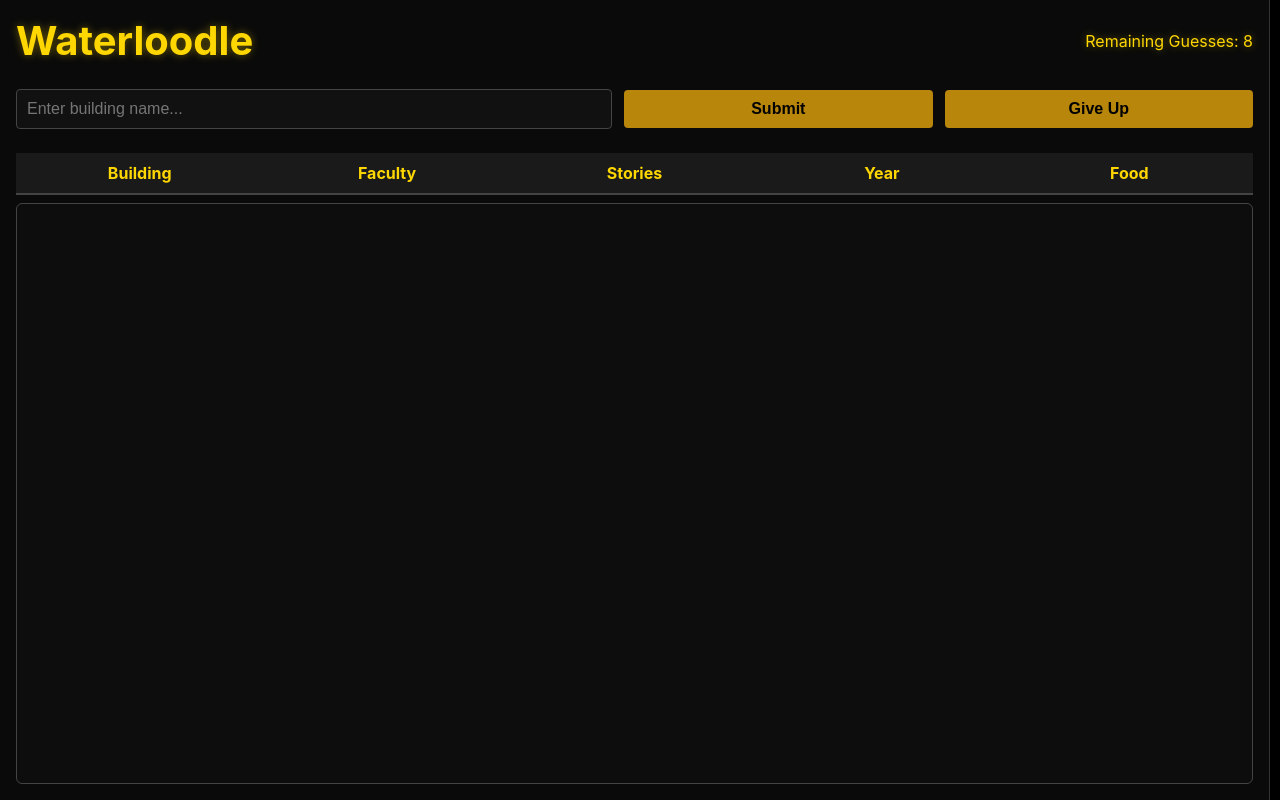
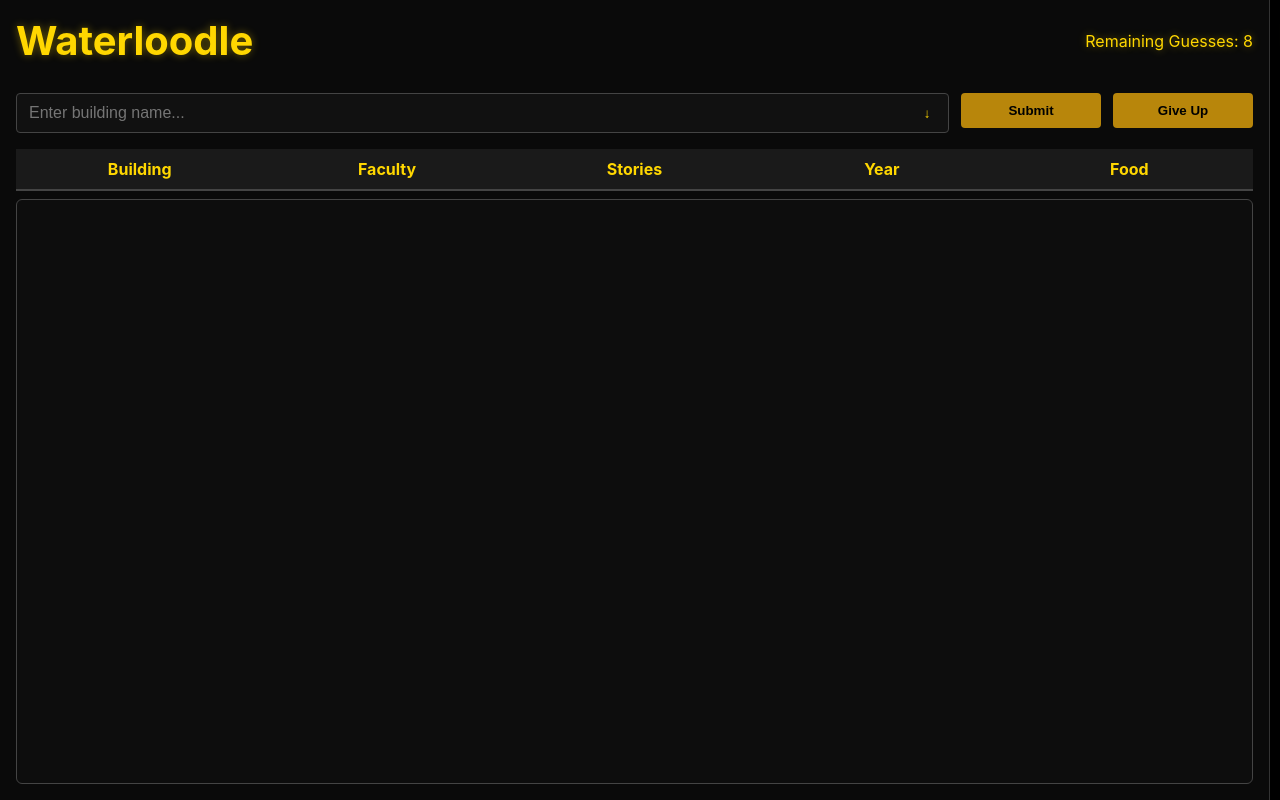
Before and after one commit to jgordon314/waterloodle, a React (Create React App) app in the folder waterloodle/: page / in a window 1280 px wide. Both pictures are taken after a click on the button "Play Daily". Built offline with nearby package versions, Linux system fonts and the light colour scheme.

Commit message:
dropdown works?

```diff
--- a/waterloodle/package.json
+++ b/waterloodle/package.json
@@ -7,6 +7,7 @@
     "@testing-library/jest-dom": "^6.9.1",
     "@testing-library/react": "^16.3.2",
     "@testing-library/user-event": "^13.5.0",
+    "downshift": "^9.3.2",
     "react": "^19.2.4",
     "react-dom": "^19.2.4",
     "react-resizable-panels": "^4.7.1",
--- /dev/null
+++ b/waterloodle/src/SearchBar.css
@@ -0,0 +1,156 @@
+.search-bar {
+  margin: 12px 0 16px;
+}
+
+.search-bar__autofill-trap {
+  position: absolute;
+  width: 1px;
+  height: 1px;
+  padding: 0;
+  margin: -1px;
+  overflow: hidden;
+  clip: rect(0, 0, 0, 0);
+  white-space: nowrap;
+  border: 0;
+}
+
+.search-bar__controls {
+  display: flex;
+  align-items: flex-start;
+  gap: 12px;
+}
+
+.search-bar__combobox {
+  position: relative;
+  flex: 1 1 auto;
+  min-width: 0;
+}
+
+.search-bar__input {
+  width: 100%;
+  box-sizing: border-box;
+  padding: 10px 42px 10px 12px;
+  background-color: #111;
+  color: #ffd700;
+  border: 1px solid #444;
+  border-radius: 4px;
+  font-size: 16px;
+  outline: none;
+  transition:
+    border-color 0.2s ease,
+    box-shadow 0.2s ease;
+}
+
+.search-bar__input:focus {
+  border-color: #daa520;
+  box-shadow: 0 0 0 3px rgba(218, 165, 32, 0.18);
+}
+
+.search-bar__input::-webkit-search-cancel-button {
+  -webkit-appearance: none;
+}
+
+.search-bar__toggle {
+  position: absolute;
+  top: 50%;
+  right: 8px;
+  transform: translateY(-50%);
+  display: inline-flex;
+  align-items: center;
+  justify-content: center;
+  width: 28px;
+  height: 28px;
+  background: transparent;
+  color: #ffd700;
+  border: 0;
+  border-radius: 4px;
+  cursor: pointer;
+}
+
+.search-bar__toggle:hover {
+  background: rgba(255, 215, 0, 0.08);
+}
+
+.search-bar__menu {
+  position: absolute;
+  top: calc(100% + 6px);
+  left: 0;
+  right: 0;
+  z-index: 20;
+  max-height: 320px;
+  margin: 0;
+  padding: 6px 0;
+  overflow-y: auto;
+  list-style: none;
+  background: #101010;
+  border: 1px solid #3c3c3c;
+  border-radius: 8px;
+  box-shadow: 0 16px 40px rgba(0, 0, 0, 0.35);
+}
+
+.search-bar__menu--hidden {
+  display: none;
+}
+
+.search-bar__item {
+  display: flex;
+  justify-content: space-between;
+  gap: 12px;
+  padding: 10px 12px;
+  color: #f5dd7a;
+  cursor: pointer;
+}
+
+.search-bar__item--highlighted {
+  background: rgba(218, 165, 32, 0.16);
+}
+
+.search-bar__item--selected {
+  font-weight: 700;
+}
+
+.search-bar__item-name {
+  overflow: hidden;
+  text-overflow: ellipsis;
+  white-space: nowrap;
+}
+
+.search-bar__item-meta {
+  flex-shrink: 0;
+  color: #c7b570;
+  font-size: 0.9rem;
+}
+
+.search-bar__action {
+  flex: 0 0 140px;
+  padding: 10px 20px;
+  background-color: #b8860b;
+  color: #000;
+  border: none;
+  border-radius: 4px;
+  font-weight: 700;
+  cursor: pointer;
+  transition:
+    background-color 0.2s ease,
+    transform 0.2s ease;
+}
+
+.search-bar__action:hover {
+  background-color: #daa520;
+  transform: translateY(-1px);
+}
+
+.search-bar__action:active {
+  transform: translateY(0);
+}
+
+@media (max-width: 760px) {
+  .search-bar__controls {
+    flex-direction: column;
+  }
+
+  .search-bar__action {
+    width: 100%;
+    flex-basis: auto;
+  }
+}
--- /dev/null
+++ b/waterloodle/src/SearchBar.jsx
@@ -0,0 +1,109 @@
+import { useCombobox } from "downshift";
+import React from "react";
+import "./SearchBar.css";
+
+export function SearchBar({ handleSubmit, handleGiveUp, buildings }) {
+  const [items, setItems] = React.useState([]);
+  const {
+    isOpen,
+    getToggleButtonProps,
+    getMenuProps,
+    getInputProps,
+    highlightedIndex,
+    getItemProps,
+    selectedItem,
+  } = useCombobox({
+    onInputValueChange({ inputValue }) {
+      const normalizedInput = (inputValue ?? "").trim().toLowerCase();
+
+      if (!normalizedInput) {
+        setItems([]);
+        return;
+      }
+
+      setItems(
+        buildings.filter(
+          (x) =>
+            x.acronym.toLowerCase().includes(normalizedInput) ||
+            x.name.toLowerCase().includes(normalizedInput),
+        ),
+      );
+    },
+    items,
+    itemToString(item) {
+      return item ? item.name : "";
+    },
+  });
+
+  return (
+    <form
+      className="search-bar"
+      onSubmit={(e) => {
+        e.preventDefault();
+        handleSubmit(selectedItem);
+      }}
+      autoComplete="off"
+    >
+      <input
+        className="search-bar__autofill-trap"
+        type="text"
+        name="fake-contact-field"
+        autoComplete="username"
+        tabIndex={-1}
+        aria-hidden="true"
+      />
+      <div className="search-bar__controls">
+        <div className="search-bar__combobox">
+          <input
+            type="search"
+            placeholder="Enter building name..."
+            className="search-bar__input"
+            {...getInputProps({
+              autoComplete: "off",
+              autoCorrect: "off",
+              autoCapitalize: "none",
+              spellCheck: false,
+              name: "campus-building-search",
+              enterKeyHint: "search",
+            })}
+          />
+          <button
+            aria-label="toggle menu"
+            className="search-bar__toggle"
+            type="button"
+            {...getToggleButtonProps()}
+          >
+            {isOpen ? <>&#8593;</> : <>&#8595;</>}
+          </button>
+
+          <ul
+            className={`search-bar__menu ${!(isOpen && items.length) ? "search-bar__menu--hidden" : ""}`}
+            {...getMenuProps()}
+          >
+            {isOpen &&
+              items.map((item, index) => (
+                <li
+                  className={`search-bar__item ${highlightedIndex === index ? "search-bar__item--highlighted" : ""} ${selectedItem === item ? "search-bar__item--selected" : ""}`}
+                  key={item.objectId}
+                  {...getItemProps({ item, index })}
+                >
+                  <span className="search-bar__item-name">{item.name}</span>
+                  <span className="search-bar__item-meta">{item.acronym}</span>
+                </li>
+              ))}
+          </ul>
+        </div>
+        <button type="submit" className="search-bar__action">
+          Submit
+        </button>
+        <button
+          className="search-bar__action"
+          onClick={handleGiveUp}
+          type="button"
+        >
+          Give Up
+        </button>
+      </div>
+    </form>
+  );
+}
--- a/waterloodle/src/main.jsx
+++ b/waterloodle/src/main.jsx
@@ -1,13 +1,14 @@
-import { useState, useEffect } from 'react';
+import { useState, useEffect } from "react";
 import { Group, Panel } from "react-resizable-panels";
 import GuessRow from "./guessRow.js";
-import buildingData from './data/buildings.json';
-import WinModal from './components/winModal.jsx';
-import UWMap from './components/UWMap.js';
+import buildingData from "./data/buildings.json";
+import WinModal from "./components/winModal.jsx";
+import { SearchBar } from "./SearchBar.jsx";
+import UWMap from "./components/UWMap.js";
 
 function seededRandomGenerator(seed) {
   seed = (1664525 * seed + 1013904223) >>> 0;
-    return seed / 0xFFFFFFFF;
+  return seed / 0xffffffff;
 }
 
 function MainScreen({ useDaily, onRestart }) {
@@ -24,14 +25,18 @@ function MainScreen({ useDaily, onRestart }) {
       setIsMobile(window.innerWidth < 1300);
     };
 
-        window.addEventListener('resize', handleResize);
-        return () => window.removeEventListener('resize', handleResize);
+    window.addEventListener("resize", handleResize);
+    return () => window.removeEventListener("resize", handleResize);
   }, []);
   useEffect(() => {
     const now = new Date();
     if (useDaily) {
-            const seed = (now.getDate() + now.getMonth() * 31 + now.getFullYear() * 366 + 5) * 1000;
-            setBuildingNum(Math.floor(seededRandomGenerator(seed) * buildingData.length));
+      const seed =
+        (now.getDate() + now.getMonth() * 31 + now.getFullYear() * 366 + 5) *
+        1000;
+      setBuildingNum(
+        Math.floor(seededRandomGenerator(seed) * buildingData.length),
+      );
     } else {
       setBuildingNum(Math.floor(Math.random() * buildingData.length));
     }
@@ -42,8 +47,10 @@ function MainScreen({ useDaily, onRestart }) {
   useEffect(() => {
     if (guesses.length > 0) {
       const lastGuess = guesses[0];
-            if (lastGuess.name.toLowerCase() === building.name.toLowerCase() ||
-                lastGuess.acronym.toLowerCase() === building.acronym.toLowerCase()) {
+      if (
+        lastGuess.name.toLowerCase() === building.name.toLowerCase() ||
+        lastGuess.acronym.toLowerCase() === building.acronym.toLowerCase()
+      ) {
         setWin(true);
         setShowEndScreen(true);
       } else if (maxGuesses - guesses.length <= 1) {
@@ -56,154 +63,122 @@ function MainScreen({ useDaily, onRestart }) {
   const handleGiveUp = (e) => {
     setWin(false);
     setShowEndScreen(true);
+  };
+
+  const handleSubmit = (guessedBuilding) => {
+    if (!guessedBuilding) {
+      return;
     }
 
-    const handleSubmit = (e) => {
-        e.preventDefault();
-        for (const b of buildingData) {
-            if (b.name.toLowerCase() === e.target[0].value.toLowerCase() ||
-                b.acronym.toLowerCase() === e.target[0].value.toLowerCase()) {
-                if (!guesses.some(g => g.name === b.name)) {
-                    setGuesses([b, ...guesses]);
-                }
-                break;
-            }
+    if (guesses.some((guess) => guess.objectId === guessedBuilding.objectId)) {
+      return;
     }
 
-        e.target[0].value = "";
+    setGuesses((currentGuesses) => [guessedBuilding, ...currentGuesses]);
   };
 
   return (
     <Group
       style={{
-                height: '100vh',
-                width: '100%',
-                overflow: 'hidden',
-                backgroundColor: '#000000',
+        height: "100vh",
+        width: "100%",
+        overflow: "hidden",
+        backgroundColor: "#000000",
       }}
     >
       <Panel defaultSize={35} minSize={15}>
-                <div style={{
-                    height: '100%',
-                    display: 'flex',
-                    flexDirection: 'column',
-                    padding: '16px',
-                    boxSizing: 'border-box',
-                    backgroundColor: '#0a0a0a',
-                    color: '#ffd700',
-                    borderRight: '1px solid #333'
-                }}>
-                    <div style={{display: 'flex', alignItems: 'center', marginBottom: '0px'}}>
-                        <h1 style={{
-                            color: '#ffd700',
-                            margin: '0 0 16px 0',
-                            fontSize: '5vh',
-                            textShadow: '0 0 8px rgba(255, 215, 0, 0.4)',
-                        }}>
+        <div
+          style={{
+            height: "100%",
+            display: "flex",
+            flexDirection: "column",
+            padding: "16px",
+            boxSizing: "border-box",
+            backgroundColor: "#0a0a0a",
+            color: "#ffd700",
+            borderRight: "1px solid #333",
+          }}
+        >
+          <div
+            style={{
+              display: "flex",
+              alignItems: "center",
+              marginBottom: "0px",
+            }}
+          >
+            <h1
+              style={{
+                color: "#ffd700",
+                margin: "0 0 16px 0",
+                fontSize: "5vh",
+                textShadow: "0 0 8px rgba(255, 215, 0, 0.4)",
+              }}
+            >
               Waterloodle
             </h1>
             <div style={{ flex: 1 }}></div>
-                        <p style={{
-                            color: '#ffd700',
-                            fontSize: '2vh',
-                            margin: '0 0 16px 0',
-                            textShadow: '0 0 8px rgba(255, 215, 0, 0.4)'
-                        }}>
+            <p
+              style={{
+                color: "#ffd700",
+                fontSize: "2vh",
+                margin: "0 0 16px 0",
+                textShadow: "0 0 8px rgba(255, 215, 0, 0.4)",
+              }}
+            >
               Remaining Guesses: {maxGuesses - guesses.length}
             </p>
           </div>
 
-                    <form onSubmit={handleSubmit} style={{ margin: '8px 0' }}>
-                        <div style={{display: 'flex', alignItems: 'center', marginBottom: '16px'}}>
-                            <input
-                                type="text"
-                                placeholder="Enter building name..."
+          <SearchBar
+            handleSubmit={handleSubmit}
+            handleGiveUp={handleGiveUp}
+            buildings={buildingData}
+            guesses={guesses}
+          ></SearchBar>
+          <table
             style={{
-                                    padding: '10px',
-                                    width: '100%',
-                                    backgroundColor: '#111',
-                                    color: '#ffd700',
-                                    border: '1px solid #444',
-                                    borderRadius: '4px',
-                                    fontSize: '2vh',
-                                    outline: 'none'
+              width: "100%",
+              borderCollapse: "collapse",
+              tableLayout: "fixed",
+              backgroundColor: "#111",
+              color: "#ffd700",
+              marginBottom: "8px",
             }}
-                            />
-                            <button
-                                type="submit"
+          >
+            <thead>
+              <tr
                 style={{
-                                    padding: '10px 20px',
-                                    marginLeft: '12px',
-                                    backgroundColor: '#b8860b',
-                                    color: '#000',
-                                    border: 'none',
-                                    fontSize: '2vh',
-                                    borderRadius: '4px',
-                                    fontWeight: 'bold',
-                                    cursor: 'pointer',
-                                    transition: 'background-color 0.2s',
-                                    width: '50%'
+                  backgroundColor: "#1a1a1a",
+                  fontSize: "2vh",
+                  borderBottom: "2px solid #444",
                 }}
-                                onMouseOver={e => e.currentTarget.style.backgroundColor = '#daa520'}
-                                onMouseOut={e => e.currentTarget.style.backgroundColor = '#b8860b'}
               >
-                                Submit
-                            </button>
-                            <button
-                                style={{
-                                    padding: '10px 20px',
-                                    marginLeft: '12px',
-                                    backgroundColor: '#b8860b',
-                                    color: '#000',
-                                    border: 'none',
-                                    borderRadius: '4px',
-                                    fontSize: '2vh',
-                                    fontWeight: 'bold',
-                                    cursor: 'pointer',
-                                    transition: 'background-color 0.2s',
-                                    width: '50%'
-                                }}
-                                onClick={handleGiveUp}
-                                onMouseOver={e => e.currentTarget.style.backgroundColor = '#daa520'}
-                                onMouseOut={e => e.currentTarget.style.backgroundColor = '#b8860b'}
-                            >
-                                Give Up
-                            </button>
-                        </div>
-                    </form>
-
-                    <table style={{
-                        width: '100%',
-                        borderCollapse: 'collapse',
-                        tableLayout: 'fixed',
-                        backgroundColor: '#111',
-                        color: '#ffd700',
-                        marginBottom: '8px'
-                    }}>
-                        <thead>
-                            <tr style={{
-                                backgroundColor: '#1a1a1a',
-                                fontSize: '2vh',
-                                borderBottom: '2px solid #444'
-                            }}>
-                                <th style={{ padding: '10px', textAlign: 'center' }}>Building</th>
-                                <th style={{ padding: '10px', textAlign: 'center' }}>Faculty</th>
-                                <th style={{ padding: '10px', textAlign: 'center' }}>Stories</th>
-                                <th style={{ padding: '10px', textAlign: 'center' }}>Year</th>
-                                <th style={{ padding: '10px', textAlign: 'center' }}>Food</th>
+                <th style={{ padding: "10px", textAlign: "center" }}>
+                  Building
+                </th>
+                <th style={{ padding: "10px", textAlign: "center" }}>
+                  Faculty
+                </th>
+                <th style={{ padding: "10px", textAlign: "center" }}>
+                  Stories
+                </th>
+                <th style={{ padding: "10px", textAlign: "center" }}>Year</th>
+                <th style={{ padding: "10px", textAlign: "center" }}>Food</th>
               </tr>
             </thead>
           </table>
 
-                    <div style={{
+          <div
+            style={{
               flex: 1,
-                        overflowY: 'auto',
-                        overflowX: 'hidden',
-                        border: '1px solid #444',
-                        borderRadius: '6px',
-                        backgroundColor: '#0d0d0d',
-                        padding: '4px'
-                    }}>
+              overflowY: "auto",
+              overflowX: "hidden",
+              border: "1px solid #444",
+              borderRadius: "6px",
+              backgroundColor: "#0d0d0d",
+              padding: "4px",
+            }}
+          >
             {guesses.map((b) => (
               <GuessRow key={b.name} building={b} target={building} />
             ))}
@@ -211,19 +186,47 @@ function MainScreen({ useDaily, onRestart }) {
         </div>
       </Panel>
 
-            <Panel defaultSize={isMobile ? 0 : 65} minSize={10}>
-                <div style={{
-                    height: '100%',
-                    padding: '16px',
-                    boxSizing: 'border-box',
-                    backgroundColor: '#000000',
-                    color: '#ffd700',
-                    verticalAlign: 'center'
-                }}>
-                    <UWMap guessed={guesses} distances={new Map()}></UWMap>
+      <Panel defaultSize={isMobile ? 0 : 35} minSize={10}>
+        <div
+          style={{
+            height: "100%",
+            padding: "16px",
+            boxSizing: "border-box",
+            backgroundColor: "#000000",
+            color: "#ffd700",
+          }}
+        >
+          <h1
+            style={{
+              margin: "0 0 16px 0",
+              color: "#ffd700",
+              textShadow: "0 0 8px rgba(255, 215, 0, 0.3)",
+            }}
+          >
+            Map
+          </h1>
+          {/* Your map component / image / leaflet / etc goes here – unchanged */}
+          <div
+            style={{
+              height: "calc(100% - 40px)",
+              background: "#111",
+              marginTop: "12px",
+              overflow: "hidden",
+              border: "1px solid #333",
+              borderRadius: "6px",
+            }}
+          >
+            {/* Map content */}
+          </div>
         </div>
       </Panel>
-            <WinModal isOpen={showEndScreen} onClose={onRestart} isWin={isWin} history={guesses} target={building} />
+      <WinModal
+        isOpen={showEndScreen}
+        onClose={onRestart}
+        isWin={isWin}
+        history={guesses}
+        target={building}
+      />
     </Group>
   );
 }
```
Also changed, not shown: 2 other files (tests, documents, lock files or other folders). Lines whose indentation alone changed are shown as unchanged.
